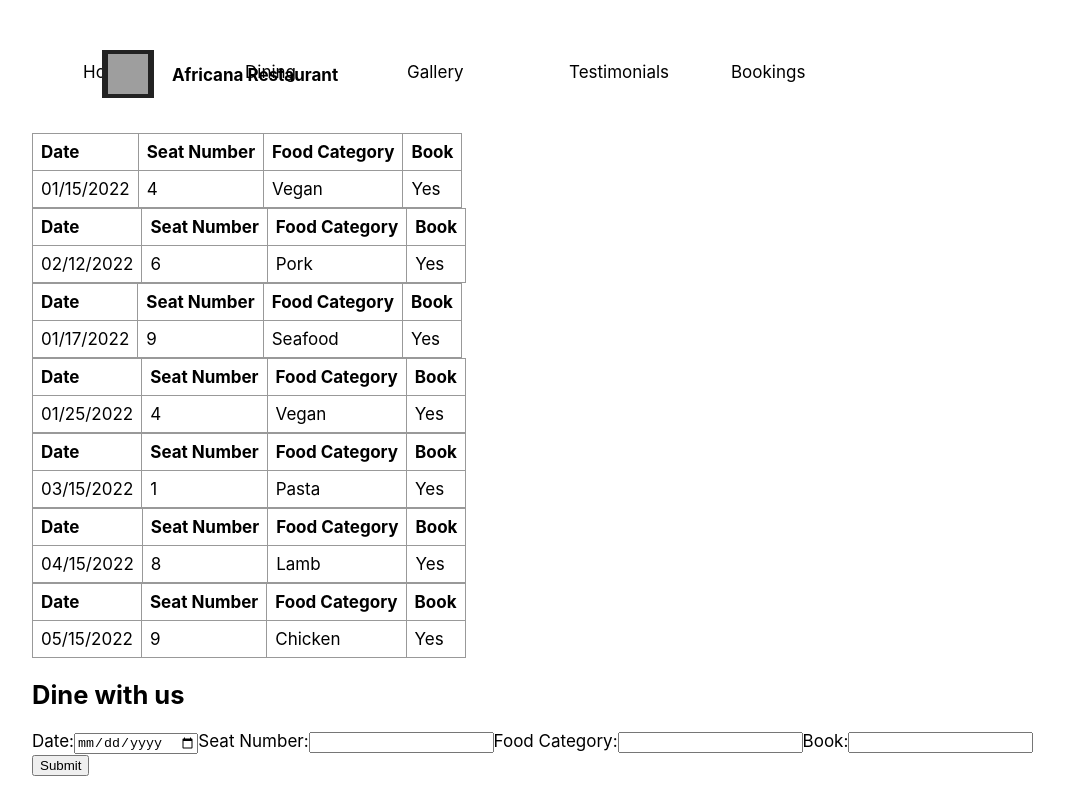
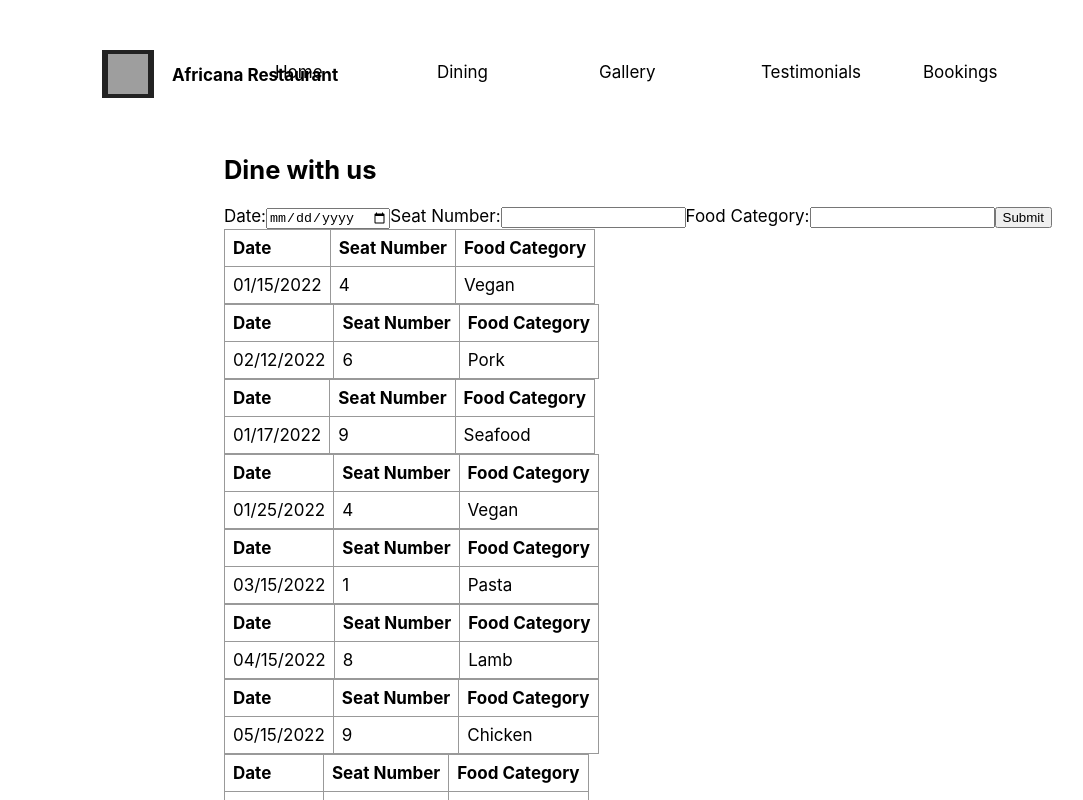
Before and after one commit to Monica-Macharia/Phase-2-Project, a React (Create React App) app: page /Bookings in a window 1280 px wide. Shown: the top 800 px of the page, without its empty margins (98-1181 px from the left). Built offline with nearby package versions, Linux system fonts and the light colour scheme; data requests are answered from the project's data file; grey boxes are pictures that could not be loaded.

Commit message:
delete form component, POST, added data the DOM

```diff
--- a/db.json
+++ b/db.json
@@ -4,57 +4,79 @@
       "id": 1,
       "date": "01/15/2022",
       "seatNumber": 4,
-            "foodCategory":"Vegan",
-            "book": "Yes"
-
+      "foodCategory": "Vegan"
     },
     {
       "id": 2,
       "date": "02/12/2022",
       "seatNumber": 6,
-            "foodCategory":"Pork",
-            "book": "Yes"
-
+      "foodCategory": "Pork"
     },
     {
       "id": 3,
       "date": "01/17/2022",
       "seatNumber": 9,
-            "foodCategory":"Seafood",
-            "book": "Yes"
-
+      "foodCategory": "Seafood"
     },
     {
       "id": 4,
       "date": "01/25/2022",
       "seatNumber": 4,
-            "foodCategory":"Vegan",
-            "book": "Yes"
-
+      "foodCategory": "Vegan"
     },
     {
       "id": 5,
       "date": "03/15/2022",
       "seatNumber": 1,
-            "foodCategory":"Pasta",
-            "book": "Yes"
-
+      "foodCategory": "Pasta"
     },
     {
       "id": 6,
       "date": "04/15/2022",
       "seatNumber": 8,
-            "foodCategory":"Lamb",
-            "book": "Yes"
-
+      "foodCategory": "Lamb"
     },
     {
       "id": 7,
       "date": "05/15/2022",
       "seatNumber": 9,
-            "foodCategory":"Chicken",
-            "book": "Yes"
-
+      "foodCategory": "Chicken"
+    },
+    {
+      "date": "mm/dd/yy",
+      "seat": "",
+      "food": "",
+      "id": 8
+    },
+    {
+      "date": "mm/dd/yy",
+      "seat": "",
+      "food": "",
+      "id": 9
+    },
+    {
+      "date": "mm/dd/yy",
+      "seat": "",
+      "food": "",
+      "id": 10
+    },
+    {
+      "date": "2022-07-21",
+      "seat": "4",
+      "food": "Vegan",
+      "id": 11
+    },
+    {
+      "date": "2022-07-21",
+      "seat": "4",
+      "food": "Vegan",
+      "id": 12
+    },
+    {
+      "date": "2022-07-20",
+      "seat": "3",
+      "food": "Vegan",
+      "id": 13
     }
   ]
 }
--- a/src/Bookings.js
+++ b/src/Bookings.js
@@ -1,5 +1,5 @@
 import React, {useState, useEffect} from 'react';
-import Form from "./Form.js";
+
 import Dine from "./Dine.js";
 
 function Bookings(){
@@ -25,22 +25,48 @@ function Bookings(){
             return
                 <h1>Loading...</h1>;
 
+        function handleAddItem(newData){
+            setBook([...book, newData])
+        }
 
 
     return (
     <div>
-    <div>
+        <div className= "diners">
+        <Dine onAddItem = {handleAddItem}/>
+        </div>
+    {/* <div>
        {book.map((booker)=>
     <Form
     key = {booker.id}
     Date={booker.date}
     SeatNumber= {booker.seatNumber}
     FoodCategory = {booker.foodCategory}
-    Book= {booker.book}/>
-    )}
+
+    />
+    <div> */}
+
+    <div className = "entry">
+        {book.map((booker) =>
+        <table>
+            <tr>
+                <th>Date</th>
+                <th>Seat Number</th>
+                <th>Food Category</th>
+
+            </tr>
+            <tr>
+
+                <td>{booker.date}</td>
+                <td>{booker.seatNumber}</td>
+                <td>{booker.foodCategory}</td>
+
+            </tr>
+        </table>)}
     </div>
-    <Dine/>
     </div>
+
+
 )
 }
 
--- a/src/Dine.js
+++ b/src/Dine.js
@@ -1,31 +1,56 @@
-import React from 'react';
+import React, {useState} from 'react';
 
 
 
-function Dine(){
+
+function Dine({onAddItem}){
+const [date, setDate] = useState("mm/dd/yy");
+const [seat, setSeat] = useState("");
+const [food, setFood] = useState("");
+
+function handleSubmit(e){
+    e.preventDefault();
+    const newItem ={
+        date: date,
+        seat: seat,
+        food: food,
+    };
+   fetch("http://localhost:3000/booked",{
+       method: "POST",
+       headers: {
+           "Content-Type": "application/json",
+       },
+       body: JSON.stringify(newItem),
+   })
+   .then((r)=> r.json())
+   .then((newData) => onAddItem(newData));
+
+   console.log(newItem);
+   console.log(food);
+
+}
+
 
     return(
     <div>
     <div>
      <h1>Dine with us</h1>
      </div>
-     <form>
+     <form className = "controlForm"
+     onSubmit = {handleSubmit}>
          <label>
              Date:
-             <input type = "date" name="date" />
+             <input type = "date" name="date" value={date} onChange={(e) =>setDate(e.target.value)} />
          </label>
          <label>
             Seat Number:
-            <input type="number" name= "seat"/>
+            <input type="number" name= "seat" value={seat} onChange={(e) =>setSeat(e.target.value)}/>
          </label>
          <label>
              Food Category:
-             <input type="text" name= "food"/>
+             <input type="text" name= "food" value={food} onChange={(e) => setFood(e.target.value)}/>
          </label>
-         <label>
-             Book:
-             <input type="text" name= "text"/>
-         </label>
+
          <label>
              <input type="submit" name="Submit" />
          </label>
--- a/src/Form.js
+++ /dev/null
@@ -1,27 +0,0 @@
-import React from "react";
-
-function Form({Date, SeatNumber,FoodCategory,Book}){
- return(
-     <div>
-
-     <div className = "entry">
-         <table>
-             <tr>
-                 <th>Date</th>
-                 <th>Seat Number</th>
-                 <th>Food Category</th>
-                 <th>Book</th>
-             </tr>
-             <tr>
-                 <td>{Date}</td>
-                 <td>{SeatNumber}</td>
-                 <td>{FoodCategory}</td>
-                 <td>{Book}</td>
-             </tr>
-         </table>
-     </div>
-     </div>
- )
-}
-
-export default Form;
```
Lines whose indentation alone changed are shown as unchanged.
